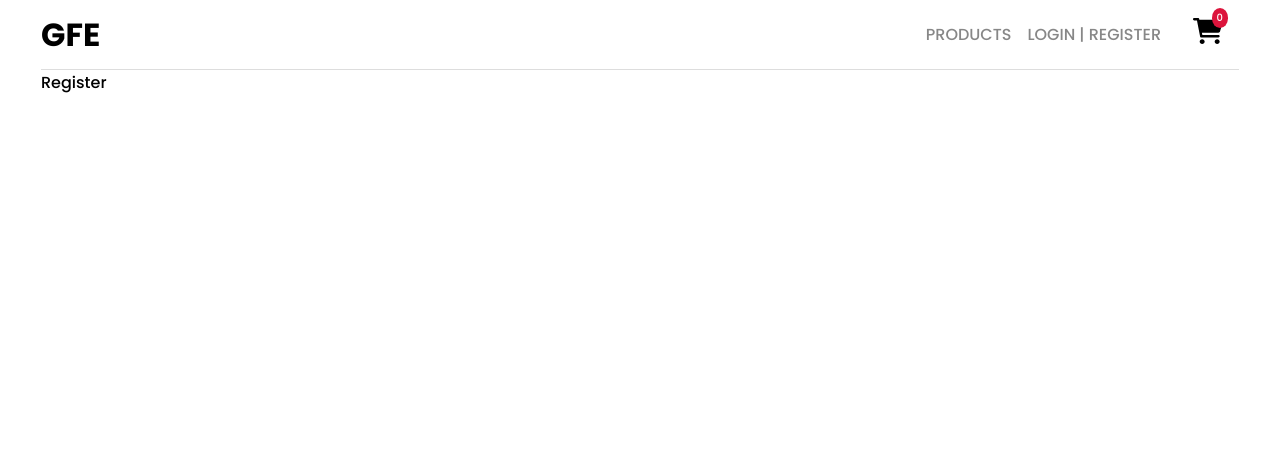
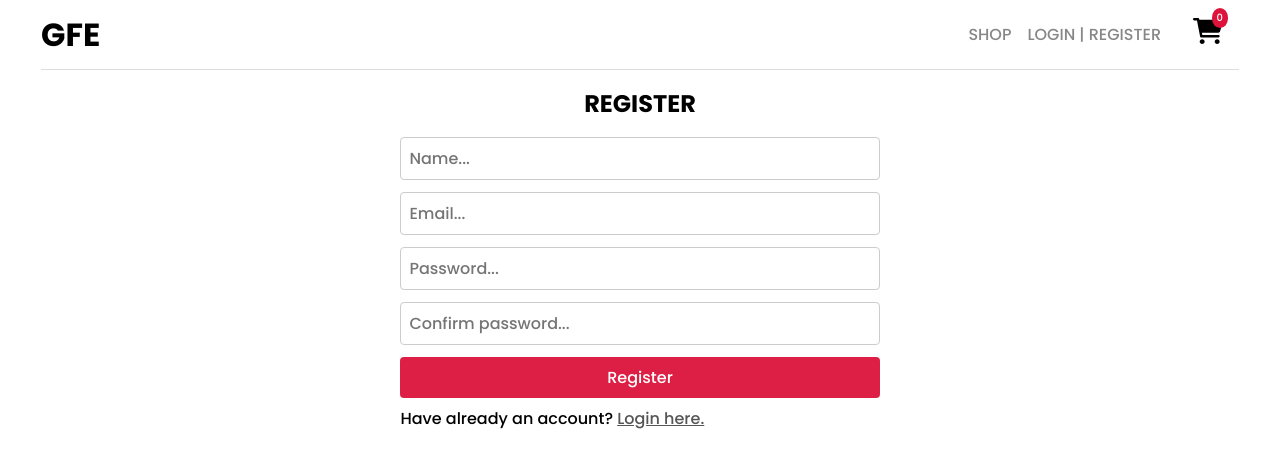
Before and after one commit to Geevadon/Geevadon-Full-Ecommerce, a React (Create React App) app in the folder client/: page /register in a window 1280 px wide. Shown: the top 468 px of the page. Built offline with nearby package versions, Linux system fonts and the light colour scheme; no server answers.

Commit message:
frontend login & register

```diff
--- a/client/src/GlobalState.jsx
+++ b/client/src/GlobalState.jsx
@@ -1,19 +1,32 @@
-import { createContext, useState } from "react";
+import axios from "axios";
+import { createContext, useEffect, useState } from "react";
 import ProductAPI from "./api/ProductAPI";
+import UserAPI from "./api/UserAPI";
 
 export const GlobalState = createContext();
 
 export const DataProvider = ({ children }) => {
-   const [token, setToken] = useState(false);
+   const [token, setToken] = useState("");
+
+   const refreshToken = async () => {
+      const response = await axios.get("/user/refresh_token");
+
+      setToken(response.data.accessToken);
+   };
+
+   useEffect(() => {
+      const firstLogin = localStorage.getItem("firstLogin");
+
+      if (firstLogin) {
+         refreshToken();
+      }
+   }, []);
 
    const state = {
       token: [token, setToken],
-      ProductAPI: ProductAPI()
-   }
+      ProductAPI: ProductAPI(),
+      UserAPI: UserAPI(token),
+   };
 
-   return (
-      <GlobalState.Provider value={state}>
-         {children}
-      </GlobalState.Provider>
-   );
+   return <GlobalState.Provider value={state}>{children}</GlobalState.Provider>;
 };
--- /dev/null
+++ b/client/src/api/UserAPI.js
@@ -0,0 +1,38 @@
+import axios from "axios";
+import { useEffect, useState } from "react";
+
+const UserAPI = (token) => {
+   const [isLogged, setIsLogged] = useState(false);
+   const [isAdmin, setIsAdmin] = useState(false);
+
+   const getUser = async () => {
+      try {
+         const res = await axios.get("/user/me", {
+            headers: {
+               Authorization: token,
+            },
+         });
+
+         // set isLogged to true
+         setIsLogged(true);
+
+         // set isAdmin to true if the role is 1.
+         res.data.role === 1 && setIsAdmin(true);
+      } catch (err) {
+         alert(err.response.data.msg);
+      }
+   };
+
+   useEffect(() => {
+      if (token) {
+         getUser();
+      }
+   }, [token]);
+
+   return {
+      isLogged: [isLogged, setIsLogged],
+      isAdmin: [isAdmin, setIsAdmin],
+   };
+};
+
+export default UserAPI;
--- a/client/src/components/Header/Header.jsx
+++ b/client/src/components/Header/Header.jsx
@@ -1,10 +1,61 @@
 import "./style.css";
-import { Link } from "react-router-dom";
+import { Link, useNavigate } from "react-router-dom";
 import MenuIcon from "./icons/menu.svg";
 import CloseIcon from "./icons/close.svg";
 import CartIcon from "./icons/cart.svg";
+import { useContext } from "react";
+import { GlobalState } from "../../GlobalState";
+import axios from "axios";
 
 const Header = () => {
+   const context = useContext(GlobalState);
+   const [isLogged, setIsLogged] = context.UserAPI.isLogged;
+   const [isAdmin, setIsAdmin] = context.UserAPI.isAdmin;
+   const navigate = useNavigate();
+
+   const logoutHandler = async () => {
+      try {
+         await axios.get("/user/logout");
+
+         localStorage.removeItem("firstLogin");
+
+         setIsLogged(false);
+         setIsAdmin(false);
+
+         navigate("/login");
+      } catch (err) {
+         alert(err.reponse.data.msg);
+      }
+   };
+
+   const AdminLinks = () => {
+      return (
+         <>
+            <li>
+               <Link to="/create-product">Create Product</Link>
+            </li>
+            <li>
+               <Link to="/categories">Categories</Link>
+            </li>
+         </>
+      );
+   };
+
+   const LoggedLinks = () => {
+      return (
+         <>
+            <li>
+               <Link to="/history">History</Link>
+            </li>
+            <li>
+               <Link to="#" onClick={logoutHandler}>
+                  Logout
+               </Link>
+            </li>
+         </>
+      );
+   };
+
    return (
       <header>
          <div className="menu">
@@ -13,29 +64,39 @@ const Header = () => {
 
          <div className="logo">
             <Link to="/">
-               <h1>GFE</h1>
+               <h1>{isAdmin ? "Admin" : "GFE"}</h1>
             </Link>
          </div>
 
          <div className="right">
             <ul>
                <li>
-                  <Link to="/">Products</Link>
+                  <Link to="/">{isAdmin ? "Products" : "Shop"}</Link>
                </li>
+
+               {isAdmin && <AdminLinks />}
+
+               {isLogged ? (
+                  <LoggedLinks />
+               ) : (
                   <li>
                      <Link to="/login">Login | Register</Link>
                   </li>
+               )}
+
                <li className="menu">
                   <img src={CloseIcon} alt="" width="30" />
                </li>
             </ul>
 
+            {!isAdmin && (
                <div className="cart-box">
                   <span>0</span>
                   <Link to="/cart">
                      <img src={CartIcon} alt="" width="30" />
                   </Link>
                </div>
+            )}
          </div>
       </header>
    );
--- a/client/src/components/ProductItem/style.css
+++ b/client/src/components/ProductItem/style.css
@@ -66,3 +66,9 @@
 .btn-container .btn-view {
    background-color: crimson;
 }
+
+.product-card input {
+   position: absolute;
+   width: 20px;
+   height: 20px;
+}
--- a/client/src/pages/Login/Login.jsx
+++ b/client/src/pages/Login/Login.jsx
@@ -1,7 +1,64 @@
+import axios from "axios";
+import { useState } from "react";
+import { Link } from "react-router-dom";
 import "./style.css";
 
 const Login = () => {
-   return <div>Login</div>;
+   const [formData, setFormData] = useState({
+      email: "",
+      password: "",
+   });
+
+   const onChangeHandler = (e) => {
+      const { name, value } = e.target;
+
+      setFormData({ ...formData, [name]: value });
+   };
+
+   const loginHandler = async (e) => {
+      e.preventDefault();
+
+      try {
+         await axios.post("/user/login", { ...formData });
+
+         localStorage.setItem("firstLogin", true);
+
+         window.location.href = "/";
+      } catch (err) {
+         alert(err.response.data.msg);
+      }
+   };
+
+   return (
+      <div className="login">
+         <h2>Login</h2>
+         <form onSubmit={loginHandler}>
+            <input
+               type="email"
+               name="email"
+               placeholder="Email..."
+               required
+               value={formData.email}
+               onChange={onChangeHandler}
+            />
+            <input
+               type="password"
+               name="password"
+               placeholder="Password..."
+               required
+               value={formData.password}
+               onChange={onChangeHandler}
+            />
+
+            <div className="row">
+               <button type="sumbit">Login</button>
+               <span>
+                  No account yet? <Link to="/register">Register here.</Link>
+               </span>
+            </div>
+         </form>
+      </div>
+   );
 };
 
 export default Login;
--- a/client/src/pages/Login/style.css
+++ b/client/src/pages/Login/style.css
@@ -0,0 +1,50 @@
+.login {
+   width: 40%;
+   margin: auto;
+}
+
+.login h2 {
+   text-transform: uppercase;
+   text-align: center;
+   margin: 1rem 0;
+}
+
+.login form {
+   display: flex;
+   flex-direction: column;
+   gap: 0.75rem;
+}
+
+.login input {
+   width: 100%;
+   padding: 0.5rem 0.5rem;
+   border-radius: 0.25rem;
+   border: 1px solid #ccc;
+   outline: none;
+   font-size: 1rem;
+}
+
+.login .row {
+   display: flex;
+   flex-direction: column;
+   gap: 0.5rem;
+}
+
+.login .row button {
+   width: 100%;
+   background-color: crimson;
+   color: #fff;
+   padding: 0.5rem 1rem;
+   border-radius: 0.25rem;
+   font-size: 1rem;
+   opacity: 0.95;
+}
+
+.login .row button:hover {
+   opacity: 1;
+}
+
+.login .row a {
+   color: #555;
+   text-decoration: underline;
+}
--- a/client/src/pages/Products/Products.jsx
+++ b/client/src/pages/Products/Products.jsx
@@ -8,6 +8,7 @@ const Products = () => {
    const context = useContext(GlobalState);
 
    const [products] = context.ProductAPI.products;
+   const [isAdmin] = context.UserAPI.isAdmin;
 
    return (
       <>
@@ -16,7 +17,11 @@ const Products = () => {
          ) : (
             <div className="product-container">
                {products.map((product) => (
-                  <ProductItem key={product._id} product={product} />
+                  <ProductItem
+                     key={product._id}
+                     product={product}
+                     isAdmin={isAdmin}
+                  />
                ))}
             </div>
          )}
--- a/client/src/pages/Register/Register.jsx
+++ b/client/src/pages/Register/Register.jsx
@@ -1,7 +1,87 @@
+import axios from "axios";
+import { useState } from "react";
+import { Link } from "react-router-dom";
 import "./style.css";
 
 const Register = () => {
-   return <div>Register</div>;
+   const [formData, setFormData] = useState({
+      name: "",
+      email: "",
+      password: "",
+      passwordConfirm: "",
+   });
+
+   const onChangeHandler = (e) => {
+      const { name, value } = e.target;
+
+      setFormData({ ...formData, [name]: value });
+   };
+
+   const registerHandler = async (e) => {
+      e.preventDefault();
+
+      if (formData.password !== formData.passwordConfirm) {
+         alert("Passwords don't match.");
+         return;
+      }
+
+      try {
+         await axios.post("/user/register", { ...formData });
+
+         localStorage.setItem("firstLogin", true);
+
+         window.location.href = "/";
+      } catch (err) {
+         alert(err.response.data.msg);
+      }
+   };
+
+   return (
+      <div className="register">
+         <h2>Register</h2>
+         <form onSubmit={registerHandler}>
+            <input
+               type="text"
+               name="name"
+               placeholder="Name..."
+               required
+               value={formData.name}
+               onChange={onChangeHandler}
+            />
+            <input
+               type="email"
+               name="email"
+               placeholder="Email..."
+               required
+               value={formData.email}
+               onChange={onChangeHandler}
+            />
+            <input
+               type="password"
+               name="password"
+               placeholder="Password..."
+               required
+               value={formData.password}
+               onChange={onChangeHandler}
+            />
+            <input
+               type="password"
+               name="passwordConfirm"
+               placeholder="Confirm password..."
+               required
+               value={formData.passwordConfirm}
+               onChange={onChangeHandler}
+            />
+
+            <div className="row">
+               <button type="sumbit">Register</button>
+               <span>
+                  Have already an account? <Link to="/login">Login here.</Link>
+               </span>
+            </div>
+         </form>
+      </div>
+   );
 };
 
 export default Register;
--- a/client/src/pages/Register/style.css
+++ b/client/src/pages/Register/style.css
@@ -0,0 +1,50 @@
+.register {
+    width: 40%;
+    margin: auto;
+ }
+
+ .register h2 {
+    text-transform: uppercase;
+    text-align: center;
+    margin: 1rem 0;
+ }
+
+ .register form {
+    display: flex;
+    flex-direction: column;
+    gap: 0.75rem;
+ }
+
+ .register input {
+    width: 100%;
+    padding: 0.5rem 0.5rem;
+    border-radius: 0.25rem;
+    border: 1px solid #ccc;
+    outline: none;
+    font-size: 1rem;
+ }
+
+ .register .row {
+    display: flex;
+    flex-direction: column;
+    gap: 0.5rem;
+ }
+
+ .register .row button {
+    width: 100%;
+    background-color: crimson;
+    color: #fff;
+    padding: 0.5rem 1rem;
+    border-radius: 0.25rem;
+    font-size: 1rem;
+    opacity: 0.95;
+ }
+
+ .register .row button:hover {
+    opacity: 1;
+ }
+
+ .register .row a {
+    color: #555;
+    text-decoration: underline;
+ }
```
Also changed, not shown: client/src/components/ProductItem/ProductItem.jsx (+16 -1 lines). Lines whose indentation alone changed are shown as unchanged.
